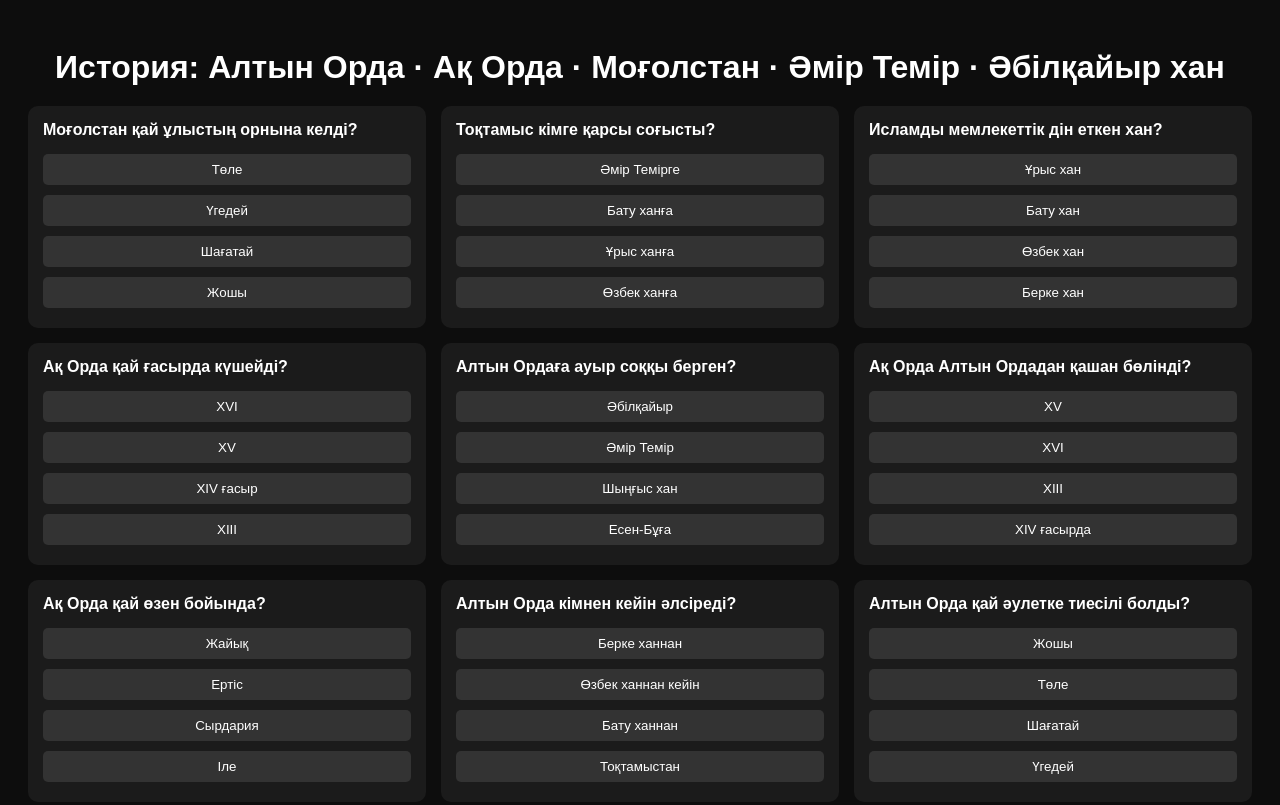
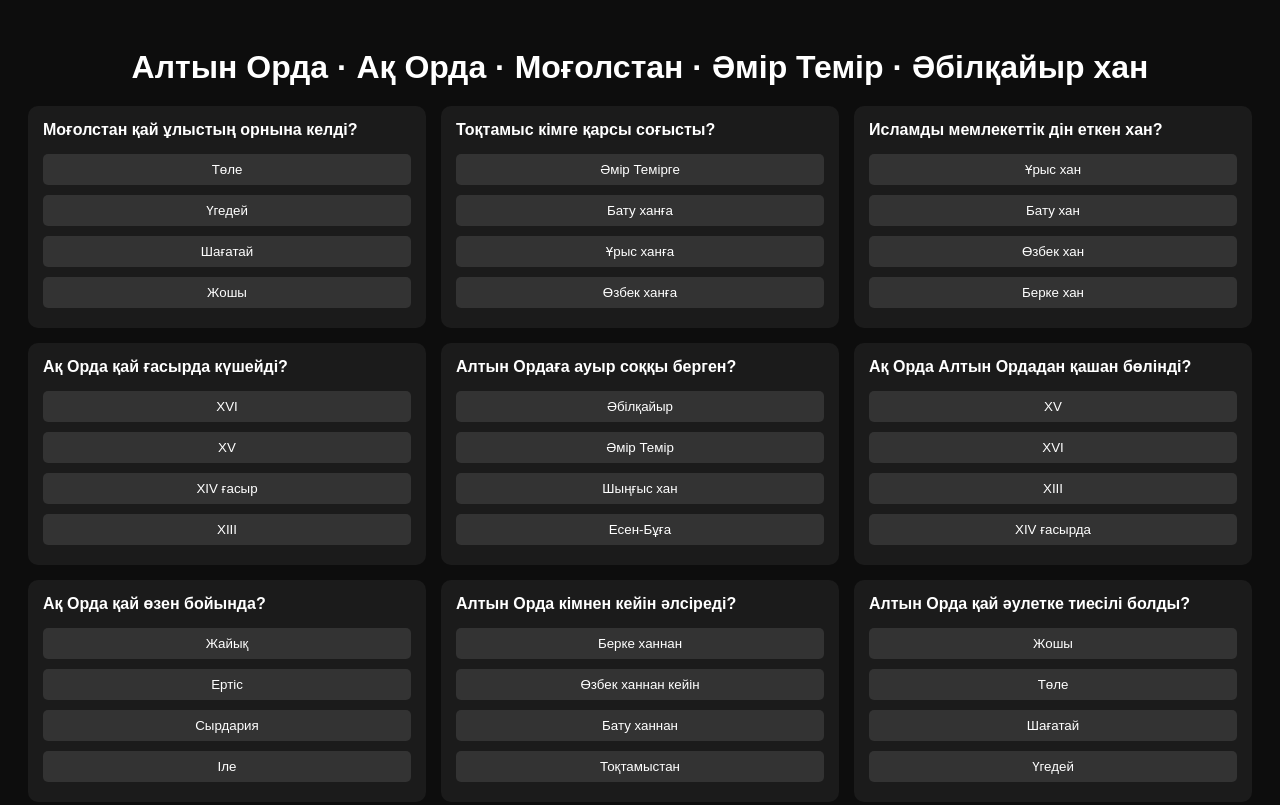
Before and after one commit to Nuriiscool/History, a plain HTML site: page index.html in a window 1280 px wide. Shown: the top 805 px of the page. Drawn offline with Linux system fonts and the light colour scheme.

Commit message:
Update index.html

```diff
--- a/index.html
+++ b/index.html
@@ -46,7 +46,7 @@ button.wrong { background:#e74c3c; }
 
 <body>
 
-<h1>История: Алтын Орда · Ақ Орда · Моғолстан · Әмір Темір · Әбілқайыр хан</h1>
+<h1> Алтын Орда · Ақ Орда · Моғолстан · Әмір Темір · Әбілқайыр хан</h1>
 <div class="grid" id="cards"></div>
 
 <script>
```
